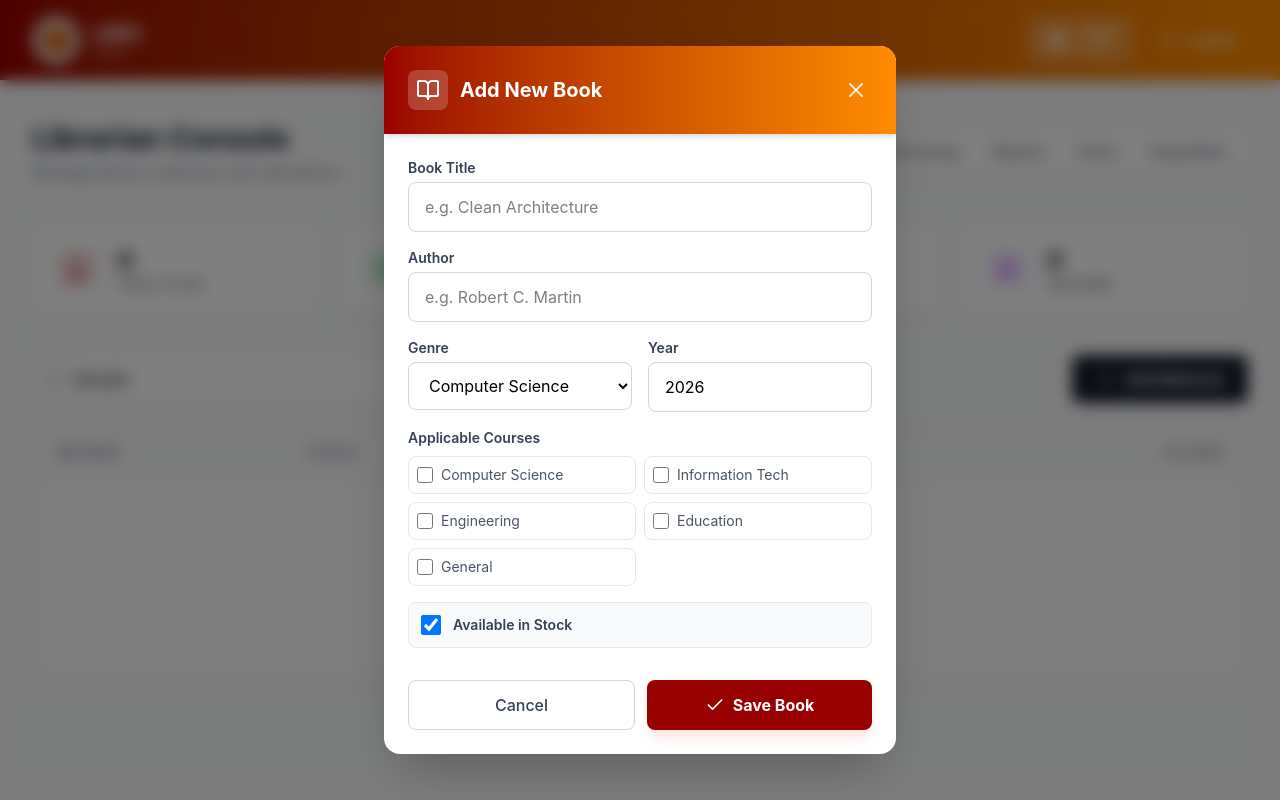
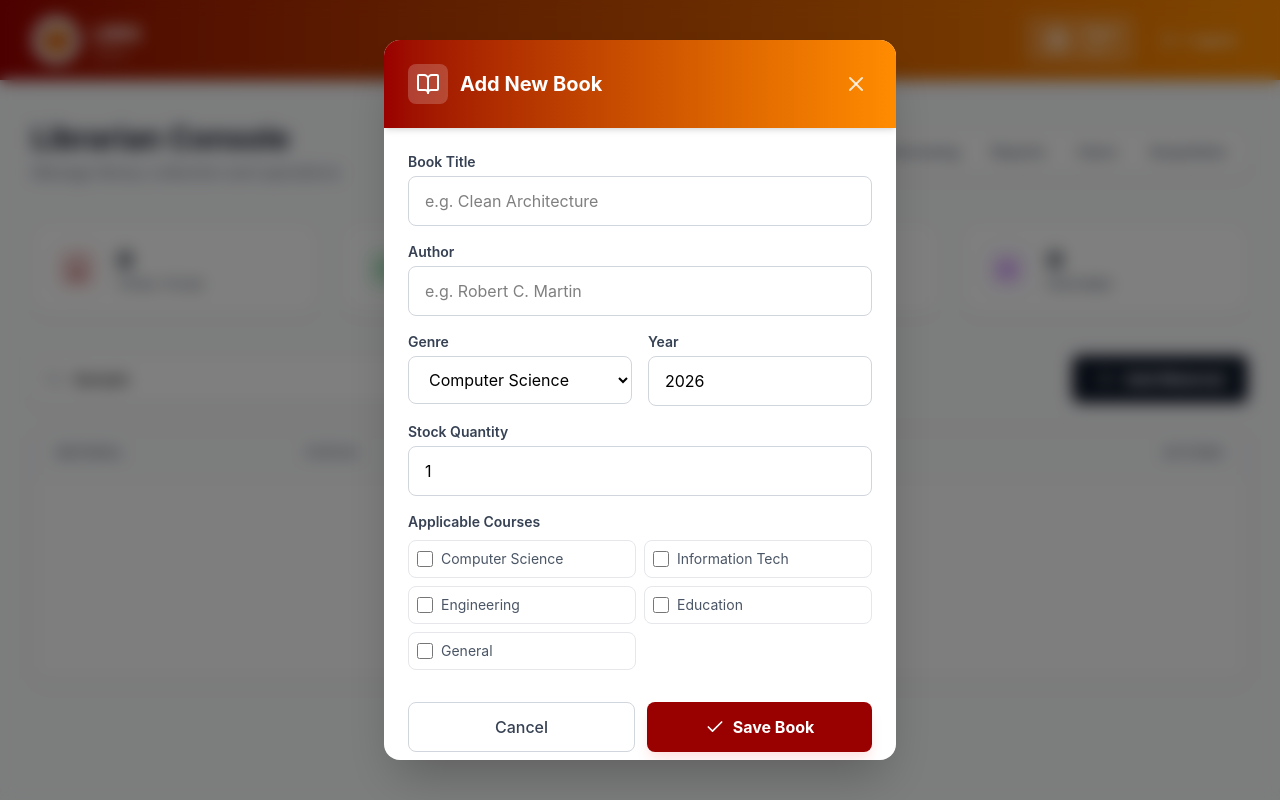
Before and after one commit to JLQuejaro/lbrs-usant, a Next.js app: page /librarian in a window 1280 px wide. Both pictures are taken after typing "Sample" into the empty fields and a click on the button "Add Material". Built offline with nearby package versions, Linux system fonts and the light colour scheme.

Commit message:
feat: update stock management by changing stock to stockQuantity and adjusting related logic

```diff
--- a/src/app/book/[id]/page.tsx
+++ b/src/app/book/[id]/page.tsx
@@ -89,16 +89,25 @@ export default function BookDetailsPage({ params }: { params: Promise<{ id: stri
   const handleModalClose = () => {
     setIsBorrowModalOpen(false);
     if (!token) return;
-    fetch('/api/borrows', {
-      headers: { Authorization: `Bearer ${token}` },
-    })
-      .then(res => res.ok ? res.json() : null)
-      .then(data => {
-        if (!data) return;
-        const borrowed = (data.borrows || []).some((b: { bookId: string; status: string }) => b.bookId === bookId && b.status === 'active');
-        setIsBorrowed(borrowed);
+    Promise.all([
+      fetch('/api/borrows', { headers: { Authorization: `Bearer ${token}` } }),
+      fetch(`/api/books?id=${bookId}`, { headers: { Authorization: `Bearer ${token}` } }),
+    ])
+      .then(async ([borrowsRes, bookRes]) => {
+        if (borrowsRes.ok) {
+          const data = await borrowsRes.json();
+          const borrowed = (data.borrows || []).some(
+            (b: { bookId: string; status: string }) =>
+              b.bookId === bookId && b.status === 'active'
+          );
+          setIsBorrowed(borrowed);
+        }
+        if (bookRes.ok) {
+          const data = await bookRes.json();
+          setBook(data.book);
+        }
       })
-      .catch(error => console.error('Failed to refresh borrow status:', error));
+      .catch(err => console.error('Failed to refresh after borrow:', err));
   };
 
   if (!book && !isLoading) {
@@ -197,7 +206,7 @@ export default function BookDetailsPage({ params }: { params: Promise<{ id: stri
                 }`}
               >
                 <BookOpen size={20} />
-                {isBorrowed ? 'Already Borrowed' : !book.stock ? 'Out of Stock' : 'Borrow Now'}
+                {!book.stock ? 'Out of Stock' : isBorrowed ? 'Already Borrowed' : 'Borrow Now'}
               </button>
 
               <div className="grid grid-cols-1 gap-3">
@@ -213,9 +222,9 @@ export default function BookDetailsPage({ params }: { params: Promise<{ id: stri
              <div className="mb-6">
               <div className="flex items-center gap-2 mb-2">
                  <span className="px-3 py-1 bg-red-50 text-usant-red text-xs font-bold uppercase tracking-wider rounded-full">{book.genre}</span>
-                 <span className={`px-3 py-1 text-xs font-bold uppercase tracking-wider rounded-full flex items-center gap-1 ${(!book.stock || isBorrowed) ? 'bg-red-50 text-red-700' : 'bg-green-50 text-green-700'}`}>
-                   <span className={`w-2 h-2 rounded-full ${(!book.stock || isBorrowed) ? 'bg-red-500' : 'bg-green-500'}`}></span>
-                   {isBorrowed ? 'Currently with you' : !book.stock ? 'Out of Stock' : 'Available'}
+                 <span className={`px-3 py-1 text-xs font-bold uppercase tracking-wider rounded-full flex items-center gap-1 ${!book.stock ? 'bg-red-50 text-red-700' : isBorrowed ? 'bg-blue-50 text-blue-700' : 'bg-green-50 text-green-700'}`}>
+                   <span className={`w-2 h-2 rounded-full ${!book.stock ? 'bg-red-500' : isBorrowed ? 'bg-blue-500' : 'bg-green-500'}`}></span>
+                   {!book.stock ? 'Out of Stock' : isBorrowed ? 'Currently with you' : 'Available'}
                  </span>
               </div>
               <h1 className="text-4xl font-bold text-gray-900 mb-2">{book.title}</h1>
--- a/src/app/components/AddBookModal.tsx
+++ b/src/app/components/AddBookModal.tsx
@@ -9,7 +9,7 @@ export interface CreateBookFormInput {
   author: string;
   genre: string;
   year: number | null;
-  stock: boolean;
+  stockQuantity: number;
   courses: string[];
 }
 
@@ -27,7 +27,7 @@ function createDefaultFormData() {
     author: '',
     genre: 'Computer Science',
     year: new Date().getFullYear().toString(),
-    stock: true,
+    stockQuantity: '1',
     courses: [] as string[],
   };
 }
@@ -60,13 +60,14 @@ export default function AddBookModal({ isOpen, onClose, onSave }: AddBookModalPr
 
     try {
       const parsedYear = Number(formData.year);
+      const parsedStockQuantity = Number(formData.stockQuantity);
 
       await onSave({
         title: formData.title.trim(),
         author: formData.author.trim(),
         genre: formData.genre,
         year: Number.isInteger(parsedYear) ? parsedYear : null,
-        stock: formData.stock,
+        stockQuantity: Number.isInteger(parsedStockQuantity) && parsedStockQuantity > 0 ? parsedStockQuantity : 1,
         courses: formData.courses,
       });
 
@@ -170,6 +171,21 @@ export default function AddBookModal({ isOpen, onClose, onSave }: AddBookModalPr
             </div>
           </div>
 
+          {/* Stock Quantity */}
+          <div>
+            <label className="block text-sm font-semibold text-gray-700 mb-1">Stock Quantity</label>
+            <input
+              required
+              type="number"
+              min="1"
+              placeholder="1"
+              value={formData.stockQuantity}
+              disabled={isSaving}
+              onChange={(e) => setFormData({...formData, stockQuantity: e.target.value})}
+              className="w-full px-4 py-3 rounded-lg border border-gray-300 focus:ring-2 focus:ring-usant-red focus:border-usant-red focus:outline-none transition-all"
+            />
+          </div>
+
           {/* Courses Multi-Select */}
           <div>
             <label className="block text-sm font-semibold text-gray-700 mb-2">Applicable Courses</label>
@@ -187,21 +203,6 @@ export default function AddBookModal({ isOpen, onClose, onSave }: AddBookModalPr
                 </label>
               ))}
             </div>
-          </div>
-
-          {/* Stock Status */}
-          <div className="flex items-center gap-3 p-3 bg-gray-50 rounded-lg border border-gray-200">
-             <input
-                type="checkbox"
-                id="stock"
-                checked={formData.stock}
-                disabled={isSaving}
-                onChange={(e) => setFormData({...formData, stock: e.target.checked})}
-                className="w-5 h-5 rounded text-usant-red focus:ring-usant-red border-gray-300 cursor-pointer"
-             />
-             <label htmlFor="stock" className="text-sm font-semibold text-gray-700 cursor-pointer select-none">
-               Available in Stock
-             </label>
           </div>
 
           {errorMessage && (
--- a/src/app/librarian/page.tsx
+++ b/src/app/librarian/page.tsx
@@ -99,9 +99,6 @@ export default function LibrarianDashboard() {
       body: JSON.stringify({
         ...newBook,
         publicationYear: newBook.year,
-        stockQuantity: 1,
-        availableCopies: newBook.stock ? 1 : 0,
-        status: newBook.stock ? 'Available' : 'Borrowed',
       }),
     });
 
```
Also changed, not shown: 1 other file (tests, documents, lock files or other folders).
